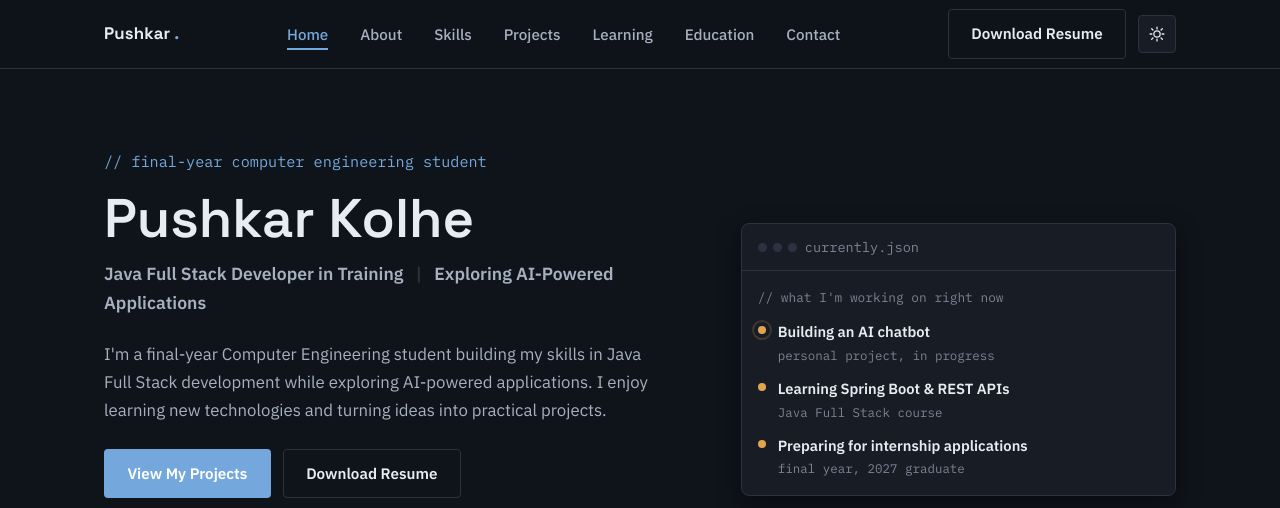
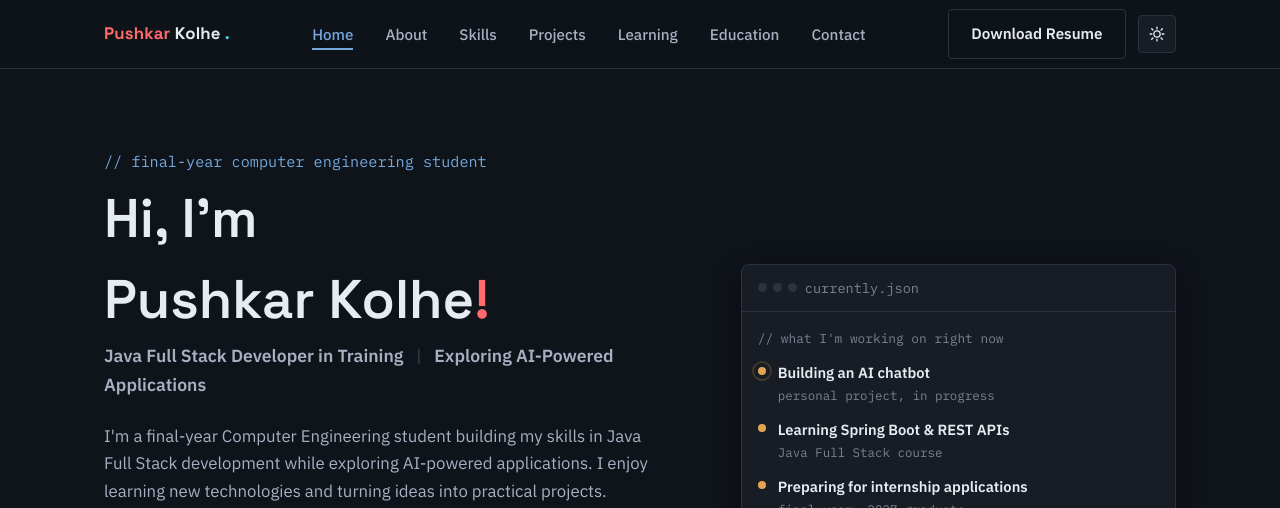
Before and after one commit to Pushkar-Kolhe/pushkar-kolhe-portfolio, a plain HTML site: page index.html in a window 1280 px wide. Both pictures are taken after a click on the button "Switch to dark theme". Shown: the top 508 px of the page. Drawn offline with Linux system fonts and the light colour scheme.

Commit message:
changes in pushkar kolhe name

```diff
--- a/css/style.css
+++ b/css/style.css
@@ -75,6 +75,11 @@
   /* -- Effects -- */
   --shadow-sm: 0 1px 2px rgba(15, 19, 26, 0.06);
   --shadow-md: 0 6px 20px rgba(15, 19, 26, 0.08);
+
+  /* -- Pushkar Kolhe (RGB) -- */
+  --rgb-red: #e63946;
+  --rgb-black: #1a1a1a;
+  --rgb-blue: #0077b6;
 }
 
 /* -- Colors: dark theme --
@@ -99,8 +104,25 @@
 
   --shadow-sm: 0 1px 2px rgba(0, 0, 0, 0.35);
   --shadow-md: 0 8px 24px rgba(0, 0, 0, 0.4);
+
+  --rgb-red: #e63946 !important;
+  --rgb-black: #1a1a1a!important;
+  --rgb-blue: #0077b6!important;
+}
+[data-theme="dark"] .rgb-black,
+html[data-theme="dark"] .rgb-black {
+  color: #e7ecf2 !important; /* Automatically flips to light gray/white at night! */
 }
 
+[data-theme="dark"] .rgb-red,
+html[data-theme="dark"] .rgb-red {
+  color: #ff6b6b !important; /* Slightly brighter red for dark mode */
+}
+
+[data-theme="dark"] .rgb-blue,
+html[data-theme="dark"] .rgb-blue {
+  color: #4cc9f0 !important; /* Slightly brighter blue for dark mode */
+}
 
 /* --------------------------------------------------------------------------
    2. RESET & BASE STYLES
@@ -1253,3 +1275,10 @@ textarea:focus-visible {
     align-items: flex-start;
   }
 }
+/* ==========================================================================
+   Pushkar Kolhe (RGB)
+   ========================================================================== */
+   /*day*/
+   .rgb-red {color :#d90429 !important;}
+   .rgb-black {color :#111111 !important;}
+   .rgb-blue {color :#0077b6 !important;}
--- a/index.html
+++ b/index.html
@@ -28,7 +28,11 @@
   <!-- ======================= HEADER / NAVIGATION ======================= -->
   <header class="site-header">
     <nav class="nav container" aria-label="Primary">
-      <a href="#home" class="nav-brand">Pushkar <span>.</span></a>
+      <a href="#home" class="nav-brand">
+        <span class="rgb-red">Pushkar </span>
+      <span class="rgb-black">Kolhe </span>
+      <span class="rgb-blue">. </span>
+      </a>
 
       <ul class="nav-links" id="nav-links">
         <li><a href="#home">Home</a></li>
@@ -68,7 +72,8 @@
       <div class="container">
         <div class="hero-content">
           <p class="hero-kicker">// final-year computer engineering student</p>
-          <h1 class="hero-name">Pushkar Kolhe</h1>
+          <h1 class="hero-title">Hi, I'm</h1>
+          <h1 class="hero-name">Pushkar Kolhe<span class="rgb-red">!</span></h1>
           <p class="hero-role">
             Java Full Stack Developer in Training
             <span class="divider">|</span>
```
